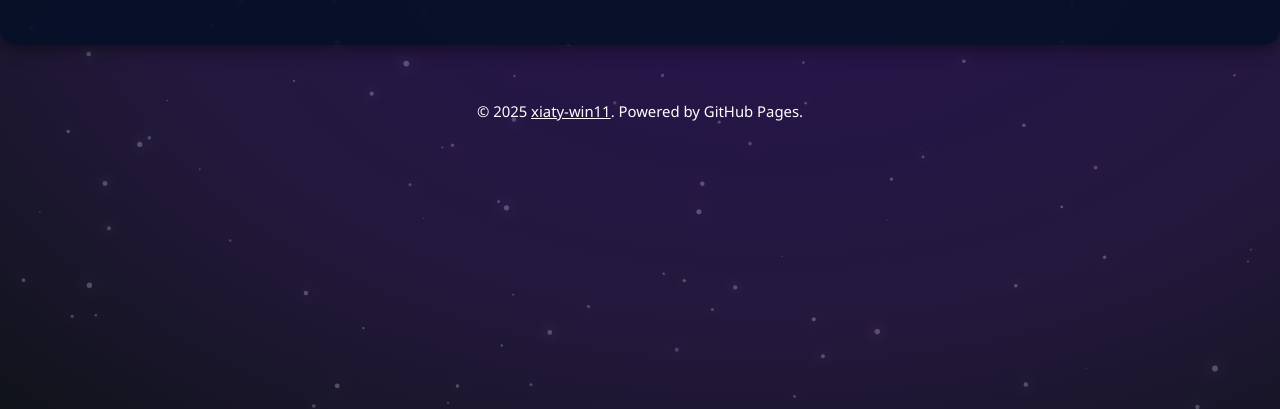
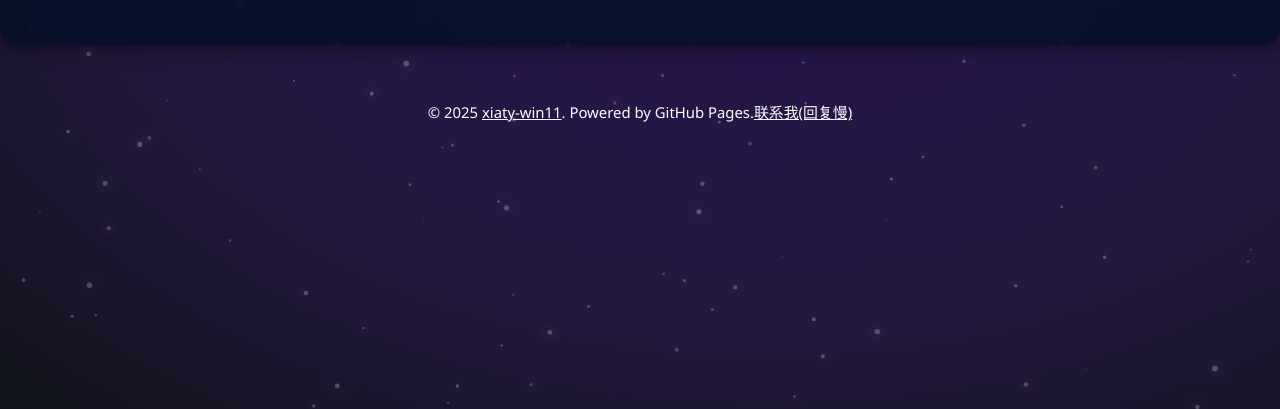
Before and after one commit to xiaty-win11/xiaty-win11.github.io, a plain HTML site: page index.html in a window 1280 px wide. Shown: the part 391-800 px from the top of the page. Drawn offline with Linux system fonts and the light colour scheme; no server answers; animation ran at ten frames a second.

Commit message:
Update index.html

```diff
--- a/index.html
+++ b/index.html
@@ -359,7 +359,7 @@
     </div>
   </header>
   <footer>
-    &copy; 2025 <a href="https://github.com/xiaty-win11" target="_blank" rel="noopener" style="color:#fff;">xiaty-win11</a>. Powered by GitHub Pages.
+    &copy; 2025 <a href="https://github.com/xiaty-win11" target="_blank" rel="noopener" style="color:#fff;">xiaty-win11</a>. Powered by GitHub Pages.<a href="mailto:Xiaty_Xia@outlook.com" target="_blank" rel="noopener" style="color:#fff;">联系我(回复慢)</a>
   </footer>
   <script>
     // Loading page logic: hide when repos and quote are shown
```
